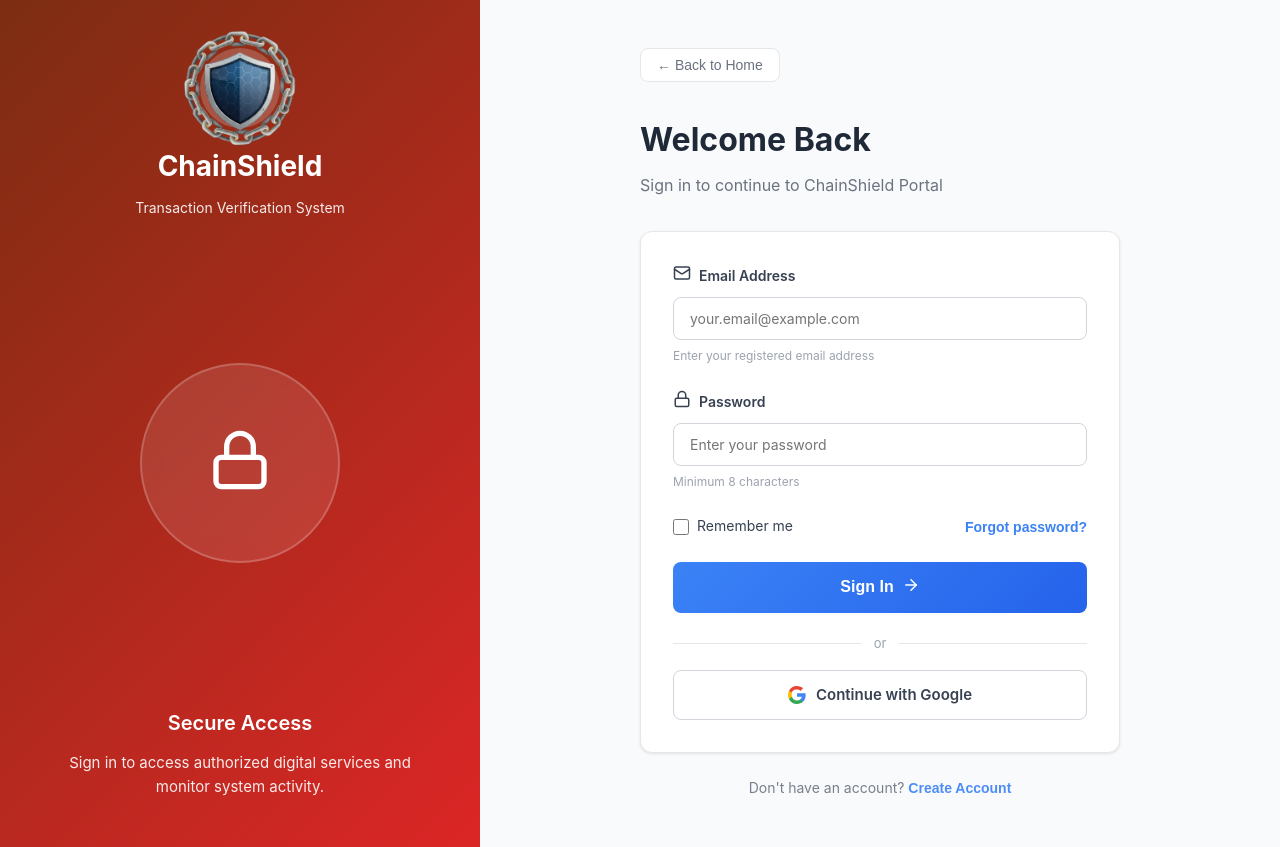
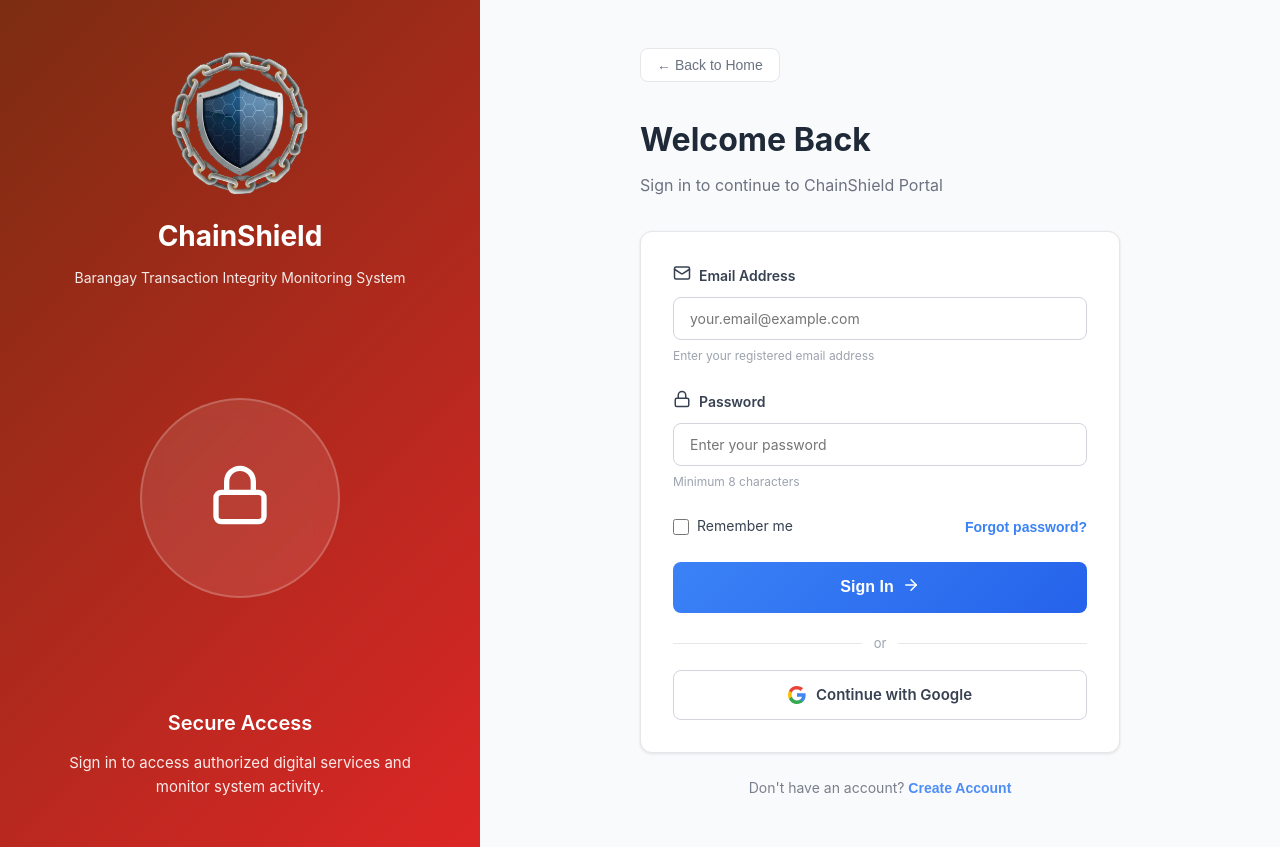
Before and after one commit to Pitz1600/ChainShield, a React (Vite) app in the folder frontend/: page / in a window 1280 px wide. Both pictures are taken after a click on the button "Sign In to Portal". Built offline with nearby package versions, Linux system fonts and the light colour scheme; no server answers.

Commit message:
alignments

```diff
--- a/frontend/src/components/Auth/Login.jsx
+++ b/frontend/src/components/Auth/Login.jsx
@@ -408,13 +408,13 @@
   );
 
   return (
-    <div className="auth-container">
+    <div className="auth-container login-page">
       <div className="auth-sidebar">
         <div className="auth-sidebar-content">
           <div className="sidebar-brand" onClick={() => onNavigate('welcome')} style={{ cursor: 'pointer' }}>
-            <div className="sidebar-logo"><img src="/ChainShield_logo.png" alt="ChainShield Logo" className="logo-image" /></div>
+            <div className="sidebar-logo"><img src="/ChainShield_logo.png" alt="ChainShield Logo" className="logo-image login-logo-image" /></div>
             <h2 className="sidebar-title">ChainShield</h2>
-            <p className="sidebar-subtitle">Transaction Verification System</p>
+            <p className="sidebar-subtitle">Barangay Transaction Integrity Monitoring System</p>
           </div>
 
           <div className="sidebar-illustration">
--- a/frontend/src/styles/Login.css
+++ b/frontend/src/styles/Login.css
@@ -24,6 +24,38 @@
   text-align: center;
 }
 
+.login-page .sidebar-brand {
+  display: flex;
+  flex-direction: column;
+  align-items: center;
+  justify-content: center;
+  margin: auto 0;
+}
+
+.login-page .sidebar-title {
+  text-align: center;
+}
+
+.login-page .auth-sidebar-content {
+  justify-content: center;
+}
+
+.login-page .sidebar-logo {
+  width: auto;
+  height: auto;
+  background: transparent;
+  border-radius: 0;
+  backdrop-filter: none;
+}
+
+.login-page .sidebar-illustration {
+  display: flex;
+}
+
+.login-page .sidebar-info {
+  display: block;
+}
+
 .sidebar-logo {
   width: 80px;
   height: 80px;
@@ -35,6 +67,12 @@
   font-size: 40px;
   margin: 0 auto 16px;
   backdrop-filter: blur(10px);
+}
+
+/* Match login logo image size to welcome page logo. */
+.login-logo-image {
+  height: 150px;
+  width: auto;
 }
 
 .sidebar-title {
```
